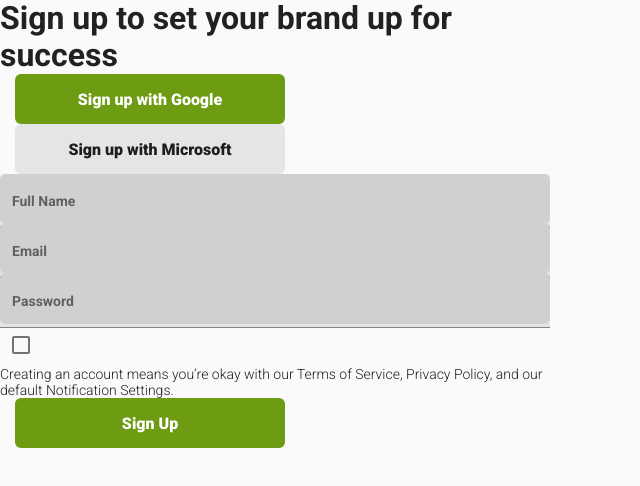
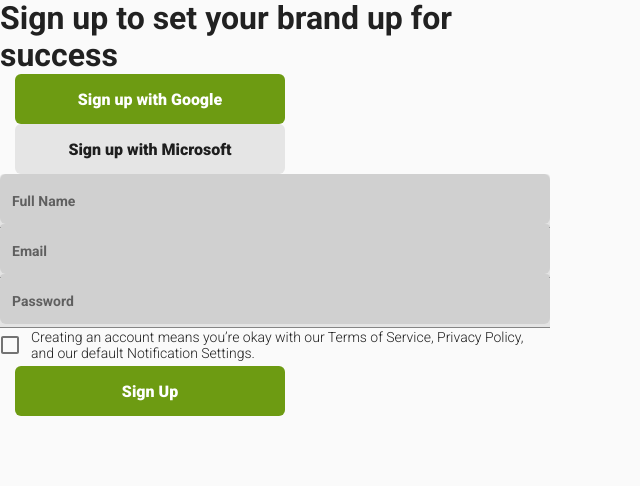
Before and after one commit to ankono/task1, a React (Create React App) app: page /sign-up in a window 1280 px wide. Shown: the top 486 px of the page, without its empty margins (0-640 px from the left). Built offline with nearby package versions, Linux system fonts and the light colour scheme.

Commit message:
feat: checkbox validation

```diff
--- a/src/components/SignUp/index.tsx
+++ b/src/components/SignUp/index.tsx
@@ -3,10 +3,10 @@
 import Button from '../Button';
 import TextField from '../Text field';
 import Typography from '../Typography';
-import { FormikConsumer, useFormik, validateYupSchema } from 'formik';
-import { Checkbox } from '@material-ui/core';
+import { useFormik } from 'formik';
+import { Checkbox, FormControlLabel } from '@material-ui/core';
 import * as Yup from 'yup';
-import { createEmitAndSemanticDiagnosticsBuilderProgram } from 'typescript';
+
 
 
 const SignUp = () => {
@@ -25,10 +25,10 @@
         .required('Required'),
       email: Yup.string().email('Invalid Email address').required('Required'),
       password: Yup.string()
-        .min(8, 'Must be 15 characters or more')
+        .min(8, 'Must be 8 characters or more')
         .required('Required'),
-      checkbox: Yup.boolean()
-        .required('Required')
+      checkbox: Yup.bool()
+        .oneOf([true])
     }),
     onSubmit: (values) => {
       alert(JSON.stringify(values, null, 2));
@@ -56,6 +56,7 @@
             value={formik.values.fullName}
             onChange={formik.handleChange}
             helperText={formik.touched.fullName && formik.errors.fullName}
+            error={formik.touched.fullName && Boolean(formik.errors.fullName)}
           />
           <TextField
             id="email"
@@ -64,6 +65,7 @@
             value={formik.values.email}
             onChange={formik.handleChange}
             helperText={formik.touched.email && formik.errors.email}
+            error={formik.touched.email && Boolean(formik.errors.email)}
           />
           <TextField
             id="password"
@@ -73,16 +75,25 @@
             value={formik.values.password}
             onChange={formik.handleChange}
             helperText={formik.touched.password && formik.errors.password}
+            error={formik.touched.password && Boolean(formik.errors.password)}
           />
           <Box>
+            <FormControlLabel
+              control={
                 <Checkbox
                   name="checkbox"
                   checked={formik.values.checkbox}
-              onChange={() => formik.touched.checkbox}
+                  onChange={formik.handleChange}
                 />
+              }
+              label={
                 <Typography variant="body2">
                   Creating an account means you’re okay with our Terms of Service, Privacy Policy, and our default Notification Settings.
                 </Typography>
+              }
+            />
+
+
           </Box>
           <Button type="submit" size="large" variant="contained" color="primary">Sign Up</Button>
         </form>
--- a/src/components/Text field/index.tsx
+++ b/src/components/Text field/index.tsx
@@ -9,7 +9,8 @@
 	value?: string;
 	onChange?: any;
 	helperText?: any;
-	type?: string
+	type?: string;
+	error?: any;
 }
 
 const TextField: FC<TextFieldProps> = (props) => {
@@ -22,7 +23,8 @@
 		value,
 		onChange,
 		helperText,
-		type
+		type,
+		error
 	} = props;
 
 	return (
@@ -35,6 +37,7 @@
 			onChange={onChange}
 			helperText={helperText}
 			type={type}
+			error={error}
 		/>
 	)
 
```
Lines whose indentation alone changed are shown as unchanged.
